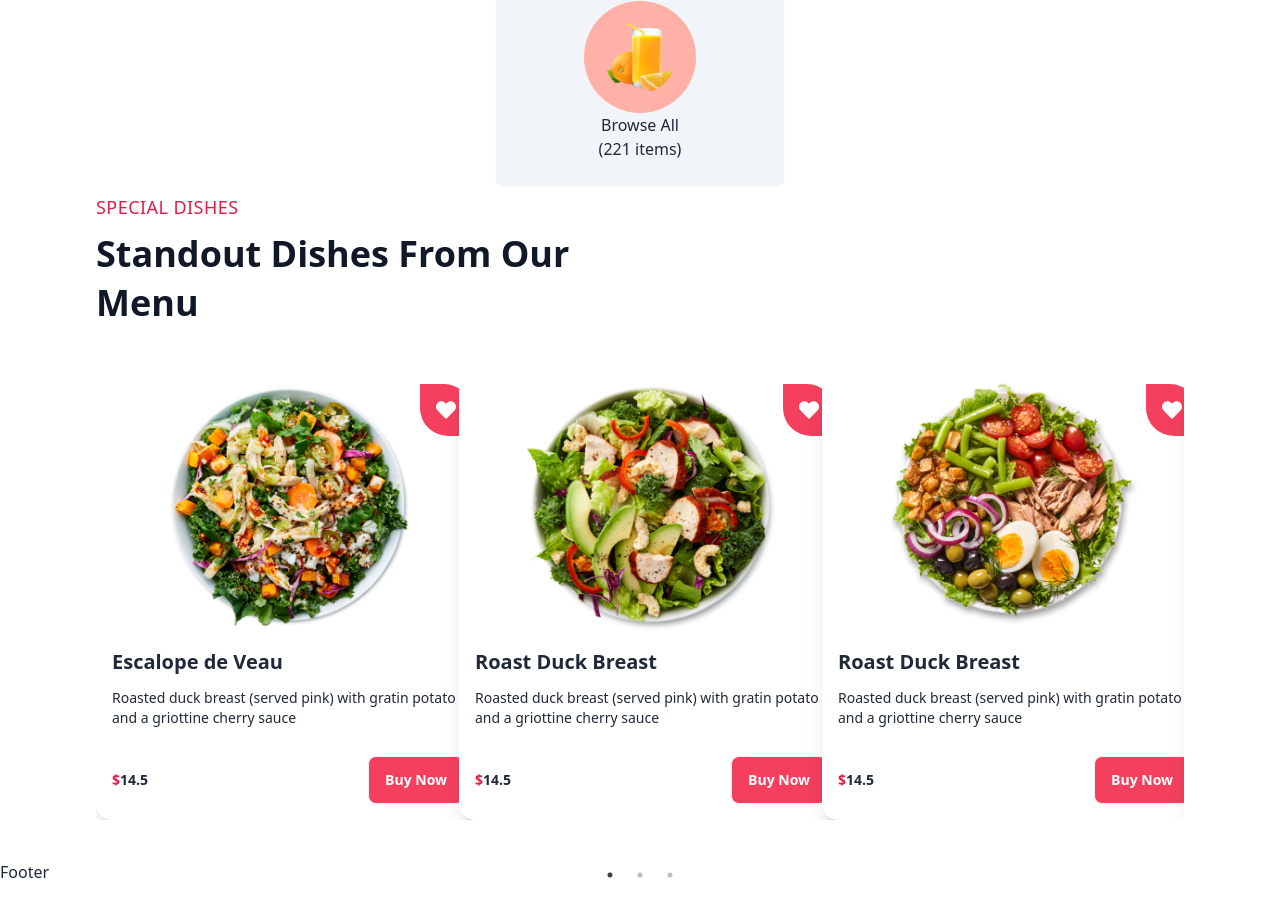
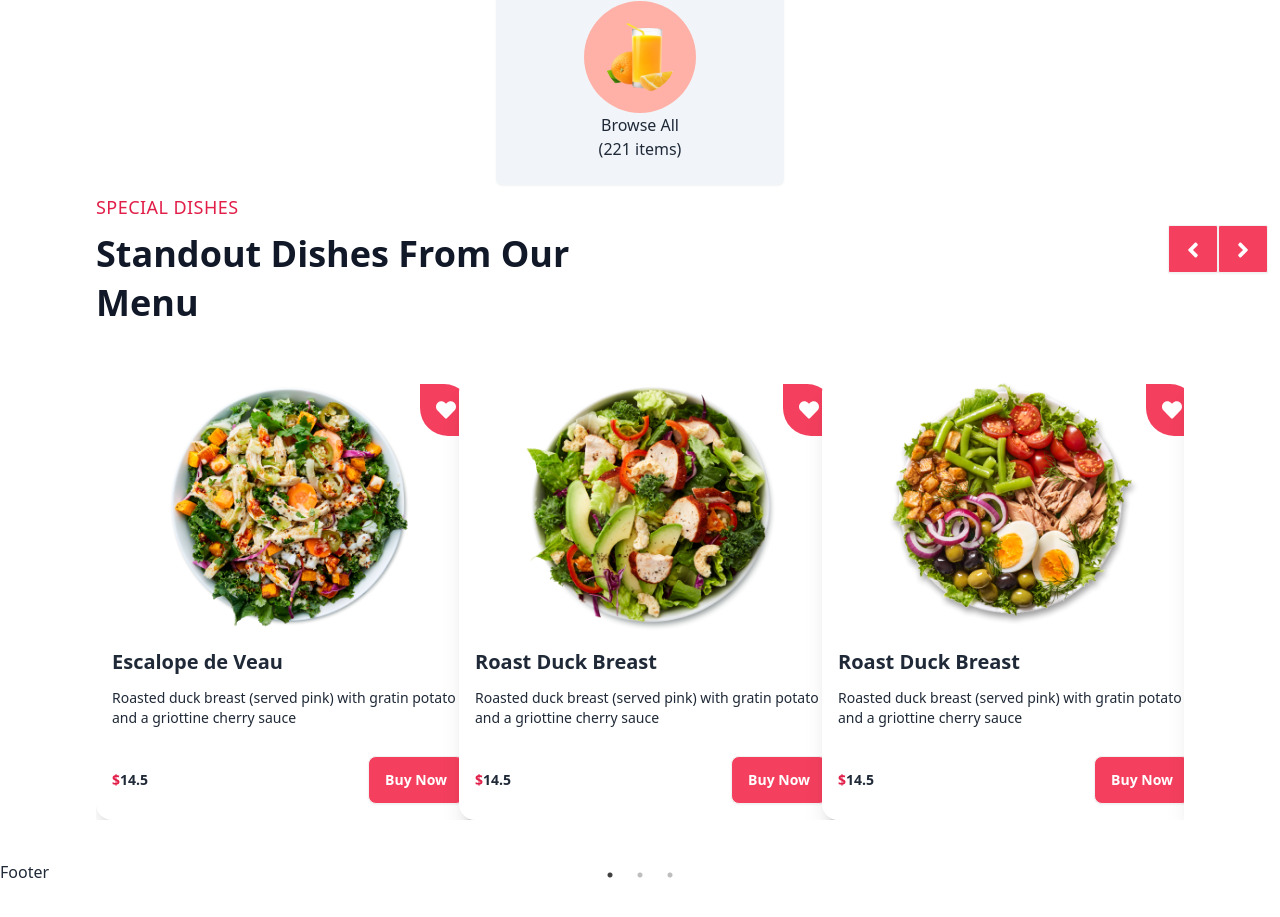
Before and after one commit to RXROW/Food-Ordering-Website-Mern-Stack---frontend, a React (Vite) app: page / in a window 1280 px wide. Shown: the part 998-1915 px from the top of the page. Built offline with nearby package versions, Linux system fonts and the light colour scheme.

Commit message:
Next & Prev Btns In Slider

```diff
--- a/src/components/Cards.jsx
+++ b/src/components/Cards.jsx
@@ -26,7 +26,9 @@ return (
     {/* </Link> */}
 
   <div className="card-body">
+    {/* <Link to={`/menu/${item._id}`}> */}
     <h2 className="card-title">{item.name}</h2>
+      {/* </Link> */}
     <p>{item.recipe}</p>
     <div className="card-actions justify-between items-center mt-5 ">
       <h5 className=" font-semibold"><span className="p-0 text-sm text-rose-600 ">$</span>{item.price}</h5>
--- a/src/pages/home/SpacialDishes.jsx
+++ b/src/pages/home/SpacialDishes.jsx
@@ -1,12 +1,40 @@
-import React, { useEffect, useState } from 'react';
+import React, { useEffect, useRef, useState } from 'react';
 import "slick-carousel/slick/slick.css";
 import "slick-carousel/slick/slick-theme.css";
-
 import Slider from "react-slick";
 import Cards from '../../components/Cards';
+import { FaA } from 'react-icons/fa6';
+import { FaAngleLeft, FaAngleRight } from 'react-icons/fa';
+
+const simpleNextArrow = (props) => {
+  const { className, style, onClick } = props;
+  return (
+    <div
+      className={className}
+      style={{ ...style, display: "block", background: "red" }}
+      onClick={onClick}
+    >
+      Next
+    </div>
+  );
+}
+
+const simplePrevArrow = (props) => {
+  const { className, style, onClick } = props;
+  return (
+    <div
+      className={className}
+      style={{ ...style, display: "block", background: "green" }}
+      onClick={onClick}
+    >
+      Back
+    </div>
+  );
+}
 
 const SpacialDishes = () => {
   const [recipes, setRecipes] = useState([]);
+  const slider = useRef(null);
 
   useEffect(() => {
     fetch("/menu.json")
@@ -17,13 +45,15 @@ const SpacialDishes = () => {
       });
   }, []);
 
-  var settings = {
+  const settings = {
     dots: true,
     infinite: false,
     speed: 500,
     slidesToShow: 3,
     slidesToScroll: 3,
     initialSlide: 0,
+    nextArrow: <simpleNextArrow />,
+    prevArrow: <simplePrevArrow />,
     responsive: [
       {
         breakpoint: 1024,
@@ -53,11 +83,17 @@ const SpacialDishes = () => {
   };
 
   return (
-    <div className='sectionContainer my-30 '>
+    <div className='sectionContainer my-30 relative'>
       <div className='text-left'>
         <p className='subTitle mt-2'>Special Dishes</p>
         <h2 className='title md:w-[520px]'>Standout Dishes From Our Menu </h2>
-        <Slider {...settings} className='py-10'>
+        <div className='md:absolute right-3 top-8'>
+          <button onClick={() => slider.current.slickPrev()} className='btn p-2 rounded-sm bg-rose-500 text-white hover:bg-rose-800'>
+          <FaAngleLeft className='w-8 h-8 p-1'/> </button>
+          <button onClick={() => slider.current.slickNext()} className='btn p-2 rounded-sm  bg-rose-500 text-white hover:bg-rose-800'>
+          <FaAngleRight className='w-8 h-8 p-1'/> </button>
+        </div>
+        <Slider ref={slider} {...settings} className='py-10'>
           {recipes.map((item, i) => (
             <div key={i}>
               <Cards item={item} />
```
